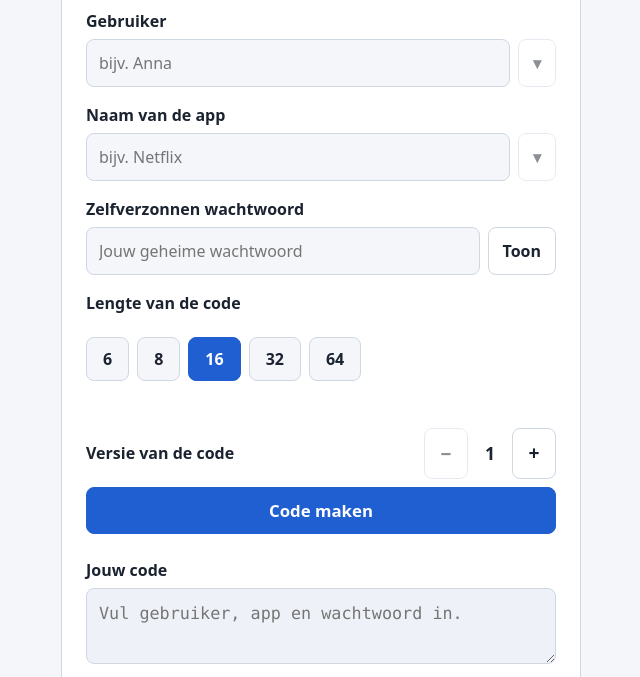
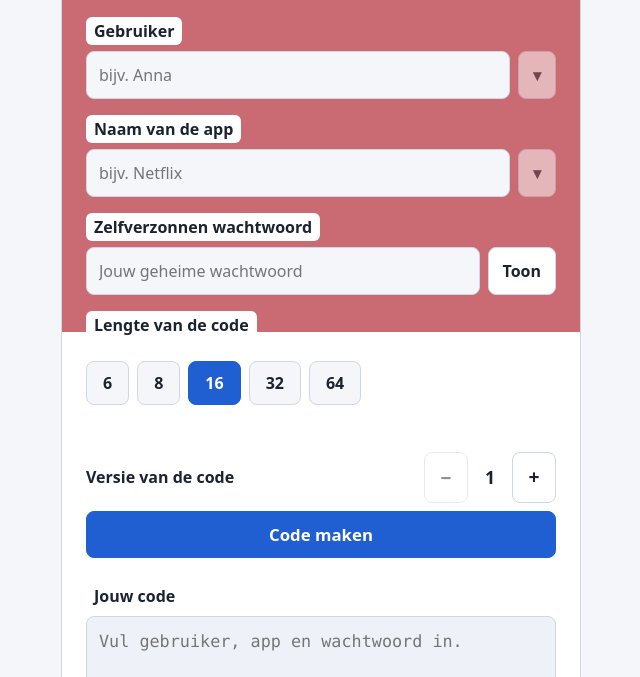
Before and after one commit to Toekijan/Wachtwoord-maker, a plain HTML site: page index.html in a window 1280 px wide. Shown: the part 141-818 px from the top of the page, without its empty margins (319-959 px from the left). Drawn offline with Linux system fonts and the light colour scheme.

Commit message:
Toon de Nederlandse vlag als achtergrond van de app-kaart
Teksten staan op een effen vlak zodat ze leesbaar blijven.

Co-Authored-By: Claude Sonnet 5.5 <noreply@anthropic.com>

```diff
--- a/index.html
+++ b/index.html
@@ -32,9 +32,18 @@
     font: 16px/1.5 system-ui, -apple-system, "Segoe UI", Roboto, sans-serif;
   }
   main {
-    max-width: 520px; margin: 0 auto; background: var(--card);
+    max-width: 520px; margin: 0 auto;
+    background:
+      linear-gradient(color-mix(in srgb, var(--card) 35%, transparent), color-mix(in srgb, var(--card) 35%, transparent)),
+      linear-gradient(to bottom, #ae1c28 0 33.34%, #ffffff 33.34% 66.67%, #21468b 66.67% 100%);
     border: 1px solid var(--border); border-radius: 14px; padding: 24px;
   }
+  h1, p.sub, label, #status, .hint, .note {
+    width: fit-content; max-width: 100%; background: var(--card);
+    padding: 2px 8px; border-radius: 6px;
+  }
+  .len { padding: 0; background: none; }
+  #status:empty, .hint:empty { background: none; padding: 0; }
   h1 { font-size: 1.4rem; margin: 0 0 4px; }
   p.sub { margin: 0 0 20px; color: var(--muted); font-size: .9rem; }
   label { display: block; font-weight: 600; margin: 16px 0 6px; }
```
